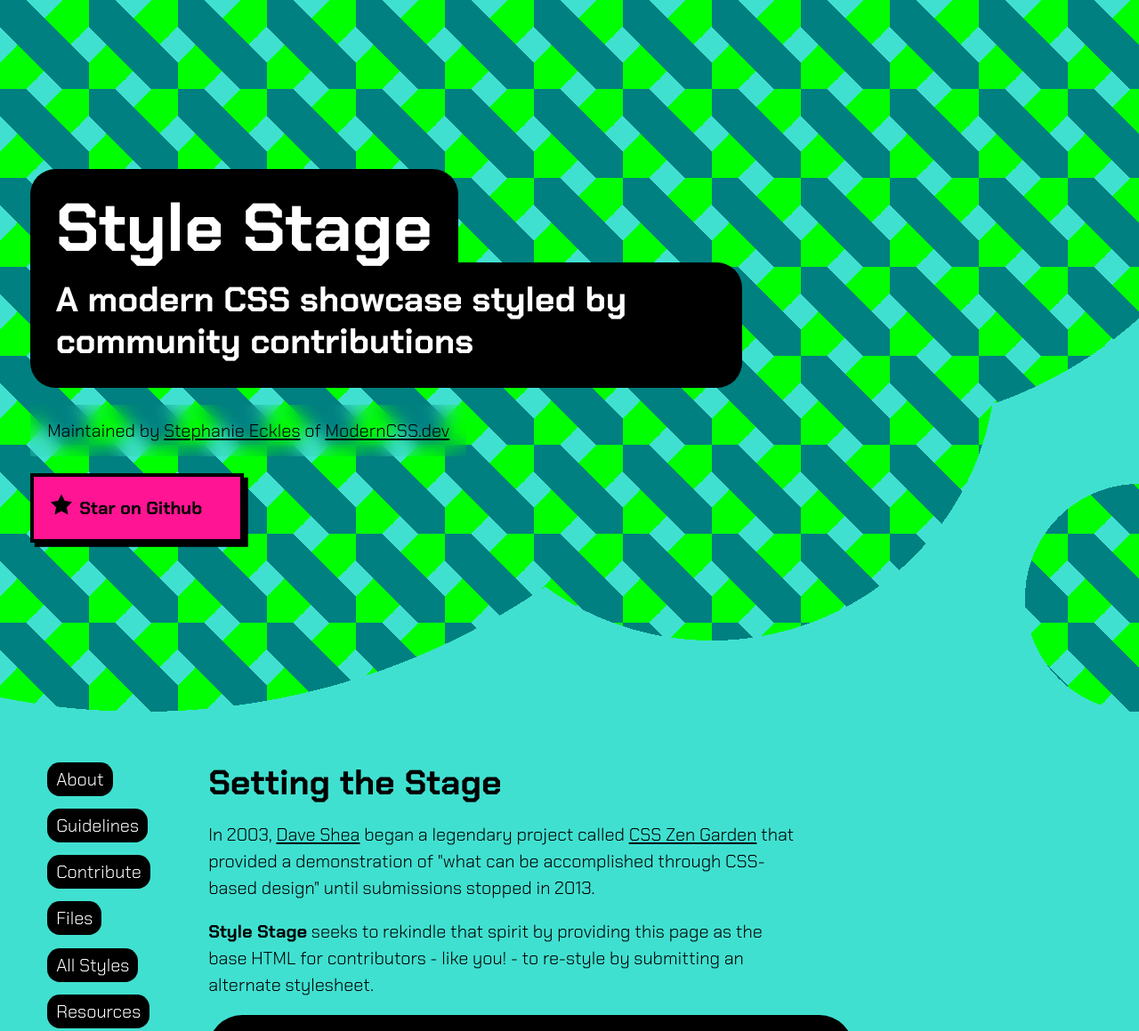
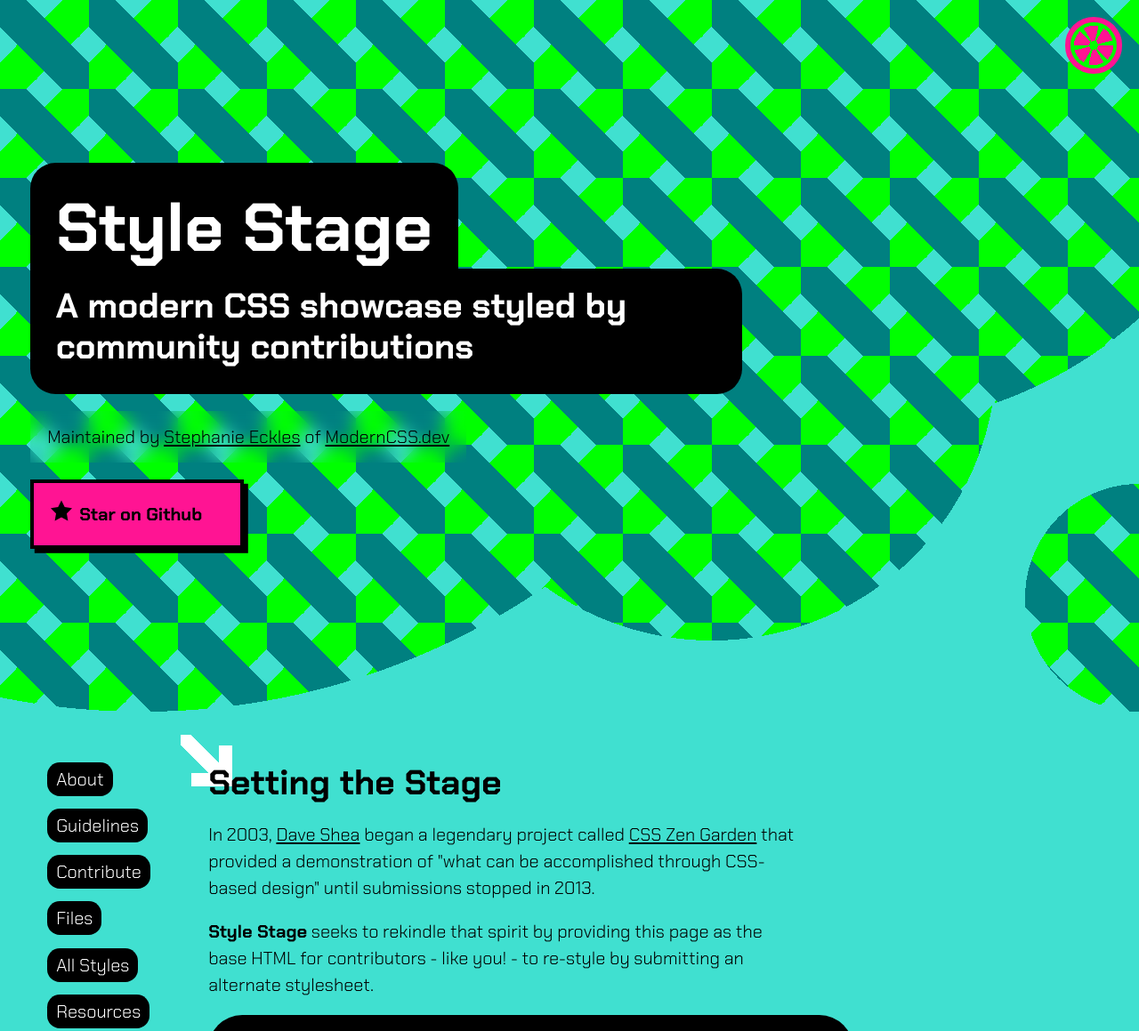
Before and after one commit to mbarker84/style-stage-pink-lime, a website built with Parcel: page index.html in a window 1280 px wide. Shown: the top 1159 px of the page at 89% size. Built offline with nearby package versions, Linux system fonts and the light colour scheme.

Commit message:
More styles

```diff
--- a/styles.css
+++ b/styles.css
@@ -78,6 +78,39 @@
   margin: 0;
 }
 
+::selection {
+  background-color: var(--primary);
+}
+
+@media (min-width: 60em) {
+  body::after {
+    position: fixed;
+    top: var(--space-s);
+    right: var(--space-s);
+    content: "";
+    width: 4rem;
+    aspect-ratio: 1;
+    rotate: 0deg;
+    border-radius: 50%;
+    background-color: var(--secondary);
+    background: radial-gradient(
+        circle at center,
+        var(--secondary) 14%,
+        transparent 0
+      ),
+      radial-gradient(circle at center, transparent 60%, var(--secondary) 0),
+      repeating-conic-gradient(
+        from 0deg at center,
+        var(--primary),
+        var(--primary) 45deg,
+        transparent 0,
+        transparent 60deg
+      ),
+      var(--secondary);
+    border: 0.4rem solid var(--primary);
+  }
+}
+
 h1,
 h2,
 h3,
@@ -107,6 +140,31 @@
 
 h2 {
   font-size: var(--step-3);
+  position: relative;
+}
+
+@media (min-width: 60em) {
+  main h2::before {
+    --primary: white;
+    --size: 1.5em;
+    --stops: transparent 40%, var(--primary) 0, var(--primary) 60%,
+      transparent 0;
+    content: "";
+    position: absolute;
+    z-index: -1;
+    width: var(--size);
+    height: var(--size);
+    background: linear-gradient(45deg, var(--stops)),
+      linear-gradient(90deg, transparent 80%, var(--primary) 0),
+      linear-gradient(180deg, transparent 80%, var(--primary) 0);
+    background: linear-gradient(45deg, var(--stops)),
+      linear-gradient(180deg, transparent 75%, var(--primary) 0),
+      linear-gradient(90deg, transparent 75%, var(--primary) 0);
+    background-position: 0 0, 0.3em 0, 0 0.3em;
+    background-repeat: no-repeat;
+    top: -0.8em;
+    left: -0.8em;
+  }
 }
 
 h3,
@@ -125,6 +183,10 @@
 
 h4 {
   font-size: var(--step-1);
+}
+
+strong {
+  font-weight: var(--fw-heading);
 }
 
 svg {
@@ -218,11 +280,16 @@
 
 .page-footer {
   margin-block-start: 0;
+  font-size: var(--step--1);
 }
 
 .page-footer ul {
   list-style: none;
   margin: var(--space-s) 0;
+  padding: 0;
+}
+
+.page-footer li {
   padding: 0;
 }
 
@@ -406,8 +473,15 @@
 }
 
 @media (min-width: 120em) {
-  header::before {
-    --mask: none;
+  header {
+    /* --mask: none; */
+    --mask: radial-gradient(
+        circle at 25vw calc(100% - 50vw),
+        black 50vw,
+        transparent 0
+      ),
+      radial-gradient(circle at 75vw 5vh, black 26vw, transparent 0),
+      radial-gradient(circle at 55vw 30%, black 22vw, transparent 0);
   }
 }
 
@@ -456,7 +530,7 @@
 }
 
 h1 {
-  line-height: 1;
+  line-height: 1.18;
 }
 
 h1,
@@ -512,9 +586,13 @@
     --bgPos: 100;
     background-color: var(--bg);
   }
-  50% {
-    --bgPos: 50;
+  40% {
+    --bgPos: 60;
     background-color: var(--secondary);
+  }
+  60% {
+    --bgPos: 40;
+    background-color: turquoise;
   }
   100% {
     --bgPos: 0;
@@ -527,10 +605,19 @@
     --bgValue: 0;
   }
   50% {
-    --bgValue: 100;
+    --bgValue: 70;
   }
   100% {
     --bgValue: 0;
+  }
+}
+
+@keyframes spin {
+  0% {
+    rotate: 0deg;
+  }
+  100% {
+    rotate: 360deg;
   }
 }
 
@@ -548,6 +635,10 @@
         var(--bg);
       background-attachment: fixed;
     }
+  }
+
+  body::after {
+    animation: spin 20000ms infinite linear;
   }
 }
 
@@ -735,8 +826,10 @@
     var(--primary);
   background-size: 55% 55%;
   background-repeat: no-repeat;
-  background-position: center;
+  background-position: center, center;
   align-items: center;
+  transition: background-position 200ms, border-color 200ms;
+  border: 3px solid var(--border-color, var(--primary));
 }
 
 .features a {
@@ -752,7 +845,8 @@
 }
 
 .features li:has(:hover, :focus)::before {
-  border: 3px solid var(--secondary);
+  --border-color: var(--secondary);
+  background-position: 50% 110%, 50% -10%;
 }
 
 @layer reset {
```
